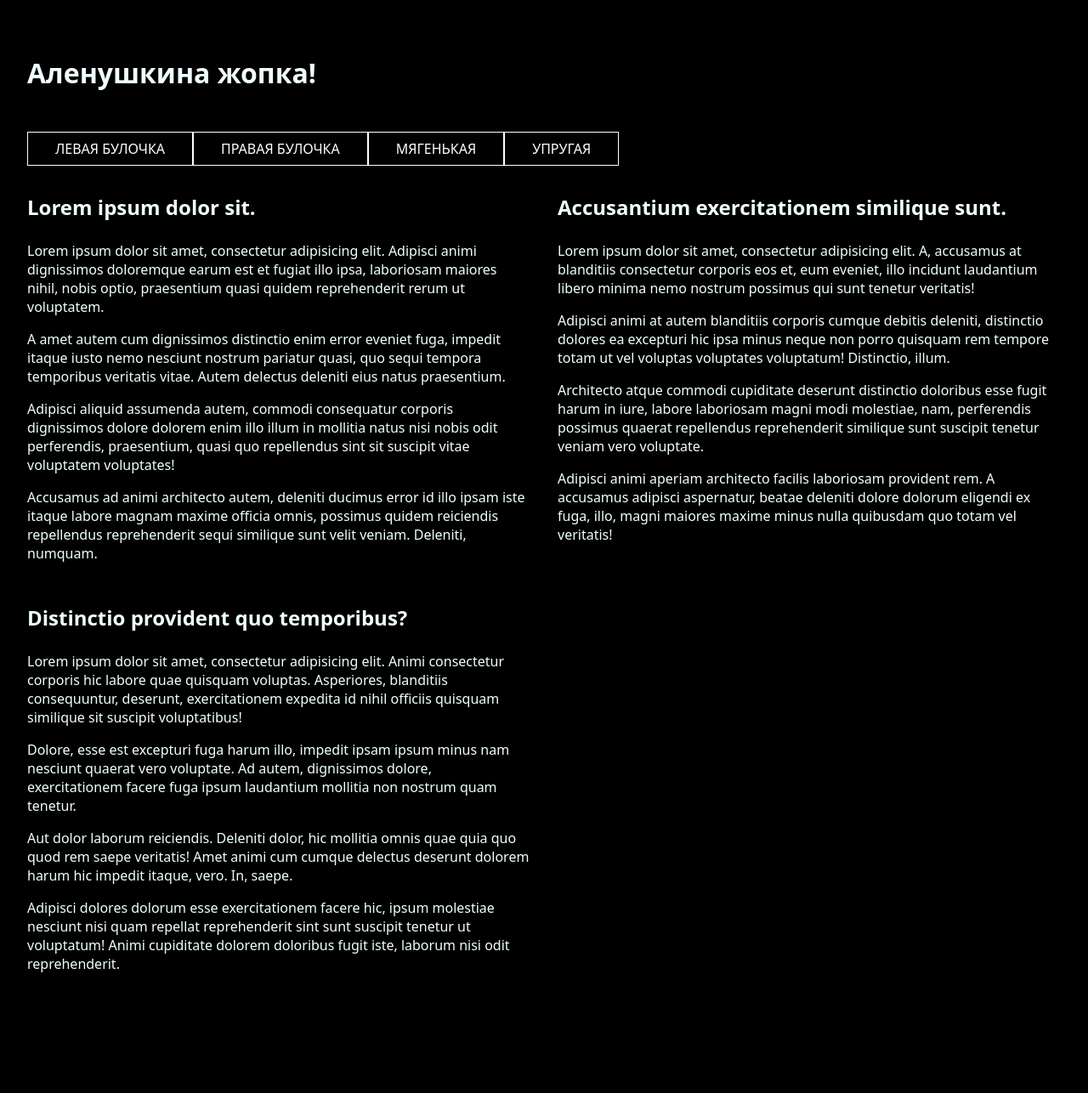
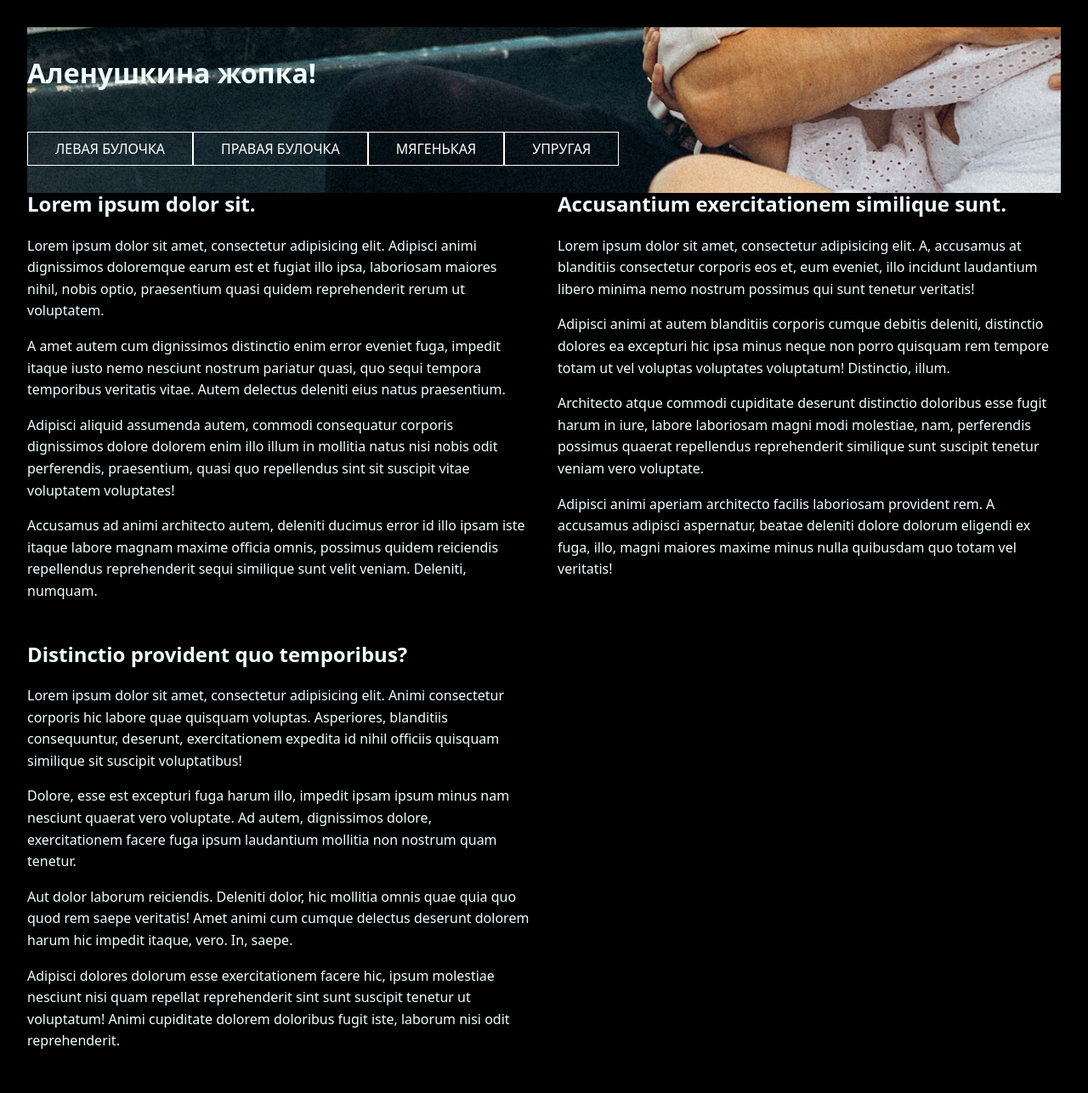
Before and after one commit to DenSerKo/djangoTest, a Django app: page / in a window 1280 px wide. Shown: the whole page at 85% size. Before the commit the page ends 1144 px from the top, so only its background shows below. Run offline with Django 5.2, Linux system fonts and the light colour scheme.

Commit message:
Аленушка жопушка

```diff
--- a/ai/static/ai/style.css
+++ b/ai/static/ai/style.css
@@ -10,6 +10,8 @@ body {
 }
 header {
     padding: 2em 0;
+    background-image: url(../ai/header_bg.jpg);
+    background-position: center;
 }
 header nav ul {
     display: flex;
@@ -34,6 +36,7 @@ header nav ul li a:hover {
     display: grid;
     grid-template-columns: repeat(2, 1fr);
     grid-gap: 2em;
+    line-height: 1.6em;
 }
 h1 {
     margin-bottom: 1.5em;
@@ -52,4 +55,5 @@ p {
     header nav ul {
         flex-direction: column;
     }
+
 }
```
Also changed, not shown: ai/static/ai/header_bg.jpg (added).
